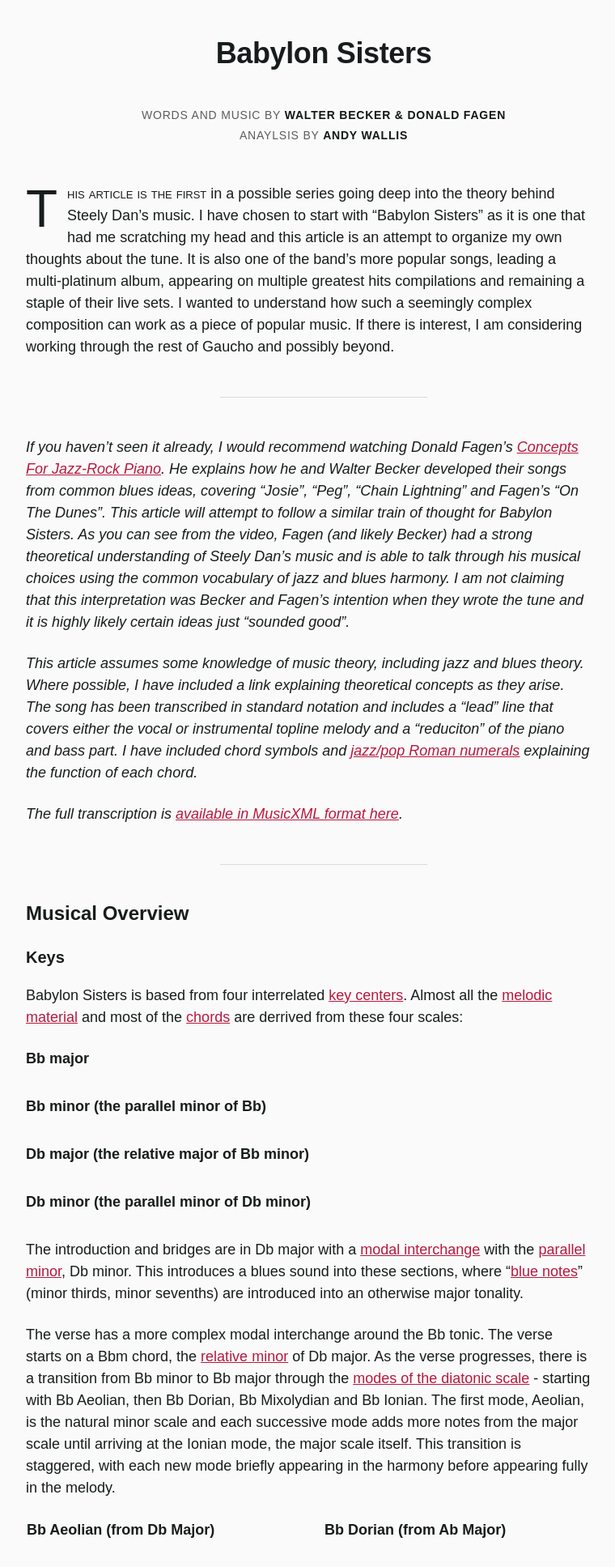
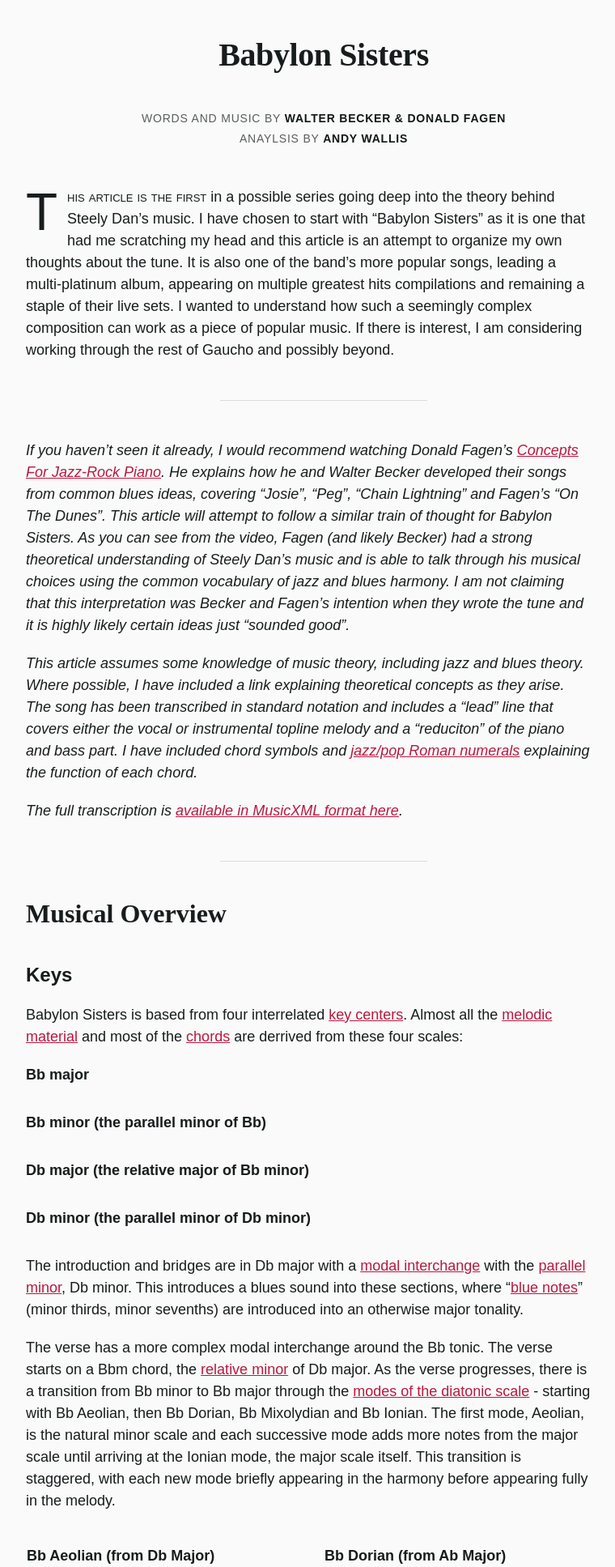
Before and after one commit to andrew-wallis/steelydantheory, a PHP site: page / in a window 1280 px wide. Shown: the top 1935 px of the page at 81% size, without its empty margins (240-1000 px from the left). Run offline with PHP 8.4, Linux system fonts and the light colour scheme; some libraries are stand-ins or nearby versions; some web fonts are replaced.

Commit message:
Commit pre refactor

```diff
--- a/index.html
+++ b/index.php
@@ -6,6 +6,7 @@
   <title>Babylon Sisters</title>
   <link rel="stylesheet" href="src/output.css">
   <link rel="stylesheet" href="https://use.typekit.net/wgi2koo.css">
+  <link rel="stylesheet" href="https://use.typekit.net/opm5muz.css">
 </head>
 <body class="mt-12 mb-24 mx-auto px-4 max-w-screen-md content">
 
@@ -580,7 +581,7 @@
               osmd.EngravingRules.RenderTimeSignatures = timeSig;
               osmd.EngravingRules.RenderMeasureNumbers = false;
               osmd.Zoom = 0.75
-              osmd.EngravingRules.DefaultFontFamily = "calluna-sans";
+              osmd.EngravingRules.DefaultFontFamily = "trade-gothic-next";
               osmd.EngravingRules.RenderTitle = false;
               osmd.EngravingRules.applyDefaultColorMusic("#121717");
               osmd.render();
--- a/src/output.css
+++ b/src/output.css
@@ -554,11 +554,23 @@ video {
   display: none;
 }
 
+body {
+  font-family: 'calluna-sans', sans-serif;
+  color: #171C1C;
+  background-color: #fafafa;
+  font-variant-numeric: lining-nums;
+}
+
 h1,
   h2,
   h3,
   strong {
   font-weight: 600;
+}
+
+h1,
+  h2 {
+  font-family: 'calluna', serif;
 }
 
 em > em {
@@ -581,7 +593,7 @@ p,
 
 p,
   ul {
-  margin: 1.5rem 0;
+  margin: 1.25rem 0;
 }
 
 blockquote {
@@ -601,7 +613,7 @@ cite {
 h1 {
   margin-top: 0;
   margin-bottom: 3rem;
-  font-size: 2.25rem;
+  font-size: 2.5rem;
   line-height: 1;
   text-align: center;
   letter-spacing: -0.01em;
@@ -609,43 +621,22 @@ h1 {
 
 h2 {
   margin-top: 3rem;
-  margin-bottom: 2rem;
+  margin-bottom: 3rem;
+  font-size: 2rem;
+  line-height: 1;
+}
+
+h3 {
+  margin-top: 3rem;
+  margin-bottom: 1.5rem;
   font-size: 1.5rem;
   line-height: 1;
 }
 
-h3 {
-  margin-top: 2rem;
-  margin-bottom: 1.5rem;
-  font-size: 1.25rem;
-  line-height: 1;
-}
-
 h4 {
-  margin-top: 0;
-  margin-bottom: 1.5rem;
+  margin-top: 1.25rem;
+  margin-bottom: 1.25rem;
   font-weight: 600;
-}
-
-@media (max-width: 767px) {
-  p,
-    ul,
-    blockquote,
-    h4 {
-    font-size: 1.125rem;
-  }
-
-  h1 {
-    font-size: 2.5rem;
-  }
-
-  h2 {
-    font-size: 1.625rem;
-  }
-
-  h3 {
-    font-size: 1.5rem;
-  }
 }
 
 a {
@@ -798,10 +789,3 @@ aside th,
   transition-timing-function: cubic-bezier(0.4, 0, 0.2, 1);
   transition-duration: 150ms;
 }
-
-.content {
-  font-family: 'calluna-sans', sans-serif;
-  color: #171C1C;
-  background-color: #fafafa;
-  font-variant-numeric: lining-nums;
-}
```
Also changed, not shown: src/input.css (+24 -40 lines).
